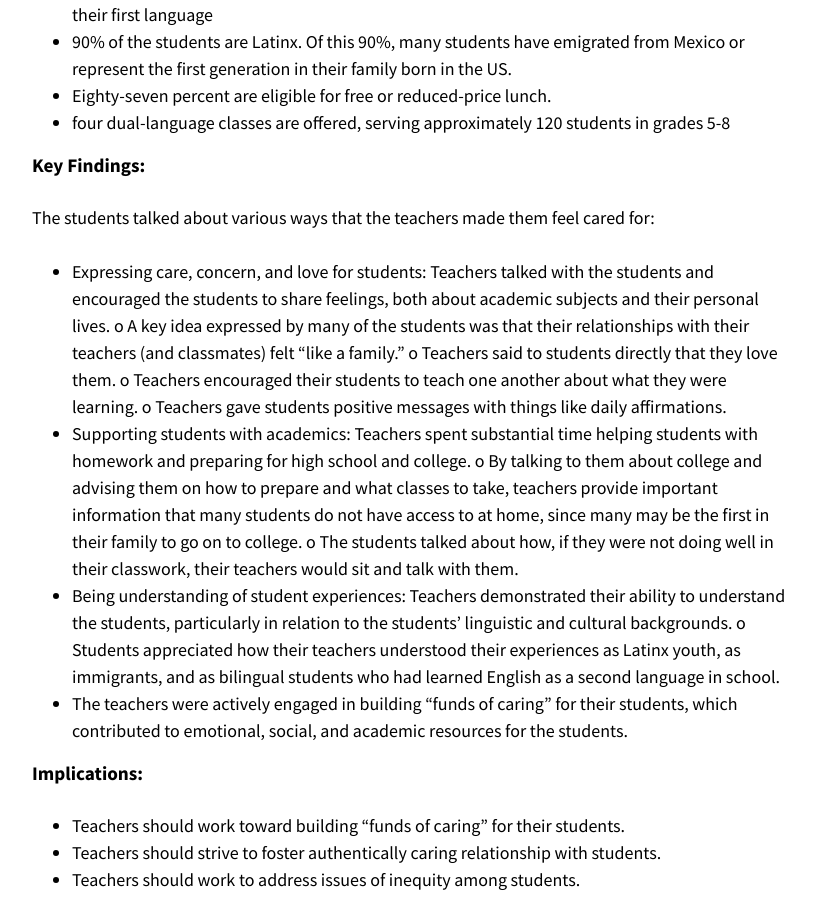
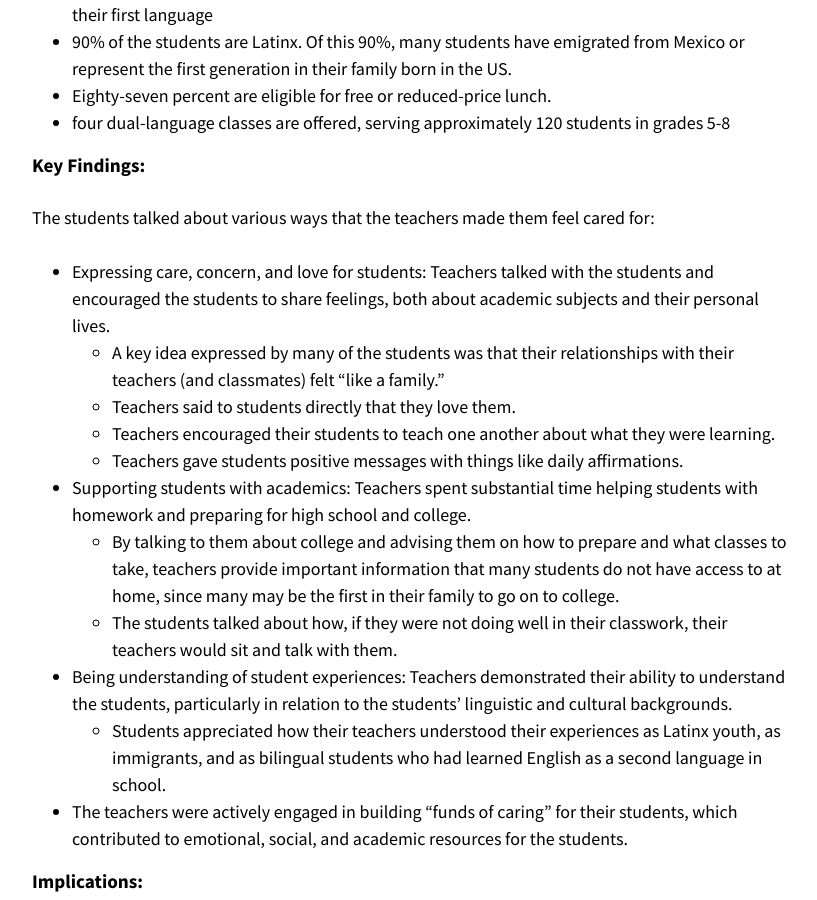
Before and after one commit to publicschoolspublicknowledge/publicschoolspublicknowledge.github.io, a Jekyll site: the page built from _posts/2021-02-09-Investigating-the-Power-of-Authentically-Caring-Student.md, in a window 1280 px wide and 900 px high, scrolled down 1509 px. Shown: the whole window, without its empty margins (343-1160 px from the left). Built offline with Jekyll 4.4.1, drawn with Linux system fonts in a browser that asks for light colours; nearby versions of some CDN libraries; comment, search, counter and statistics services are not loaded.

Commit message:
more formatting of bullets

```diff
--- a/_posts/2021-02-09-Investigating-the-Power-of-Authentically-Caring-Student.md
+++ b/_posts/2021-02-09-Investigating-the-Power-of-Authentically-Caring-Student.md
@@ -41,9 +41,16 @@ Ethnography
 
 #### Key Findings:
 The students talked about various ways that the teachers made them feel cared for:
-- Expressing care, concern, and love for students: Teachers talked with the students and encouraged the students to share feelings, both about academic subjects and their personal lives. o A key idea expressed by many of the students was that their relationships with their teachers (and classmates) felt “like a family.” o Teachers said to students directly that they love them. o Teachers encouraged their students to teach one another about what they were learning. o Teachers gave students positive messages with things like daily affirmations.
-- Supporting students with academics: Teachers spent substantial time helping students with homework and preparing for high school and college. o By talking to them about college and advising them on how to prepare and what classes to take, teachers provide important information that many students do not have access to at home, since many may be the first in their family to go on to college. o The students talked about how, if they were not doing well in their classwork, their teachers would sit and talk with them.
-- Being understanding of student experiences: Teachers demonstrated their ability to understand the students, particularly in relation to the students’ linguistic and cultural backgrounds. o Students  appreciated how their teachers understood their experiences as Latinx youth, as immigrants, and as bilingual students who had learned English as a second language in school.
+- Expressing care, concern, and love for students: Teachers talked with the students and encouraged the students to share feelings, both about academic subjects and their personal lives.
+    - A key idea expressed by many of the students was that their relationships with their teachers (and classmates) felt “like a family.”
+    - Teachers said to students directly that they love them.
+    - Teachers encouraged their students to teach one another about what they were learning.
+    - Teachers gave students positive messages with things like daily affirmations.
+- Supporting students with academics: Teachers spent substantial time helping students with homework and preparing for high school and college.
+    - By talking to them about college and advising them on how to prepare and what classes to take, teachers provide important information that many students do not have access to at home, since many may be the first in their family to go on to college.
+    - The students talked about how, if they were not doing well in their classwork, their teachers would sit and talk with them.
+- Being understanding of student experiences: Teachers demonstrated their ability to understand the students, particularly in relation to the students’ linguistic and cultural backgrounds.
+    - Students  appreciated how their teachers understood their experiences as Latinx youth, as immigrants, and as bilingual students who had learned English as a second language in school.
 - The teachers were actively engaged in building “funds of caring” for their students, which contributed to emotional, social, and academic resources for the students.
 
 
```
Also changed, not shown: _posts/2020-10-14-Anticipating-a-Second-Wave-of-Standards-Based.md (+9 -3 lines), _posts/2020-10-30-Linguistics-in-Middle-School-Incorporating-Linguistics-into.md (+6 -1 lines), _posts/2020-10-31-Translanguaging-in-Today-s-Classrooms-A-Biliteracy.md (+7 -2 lines).
